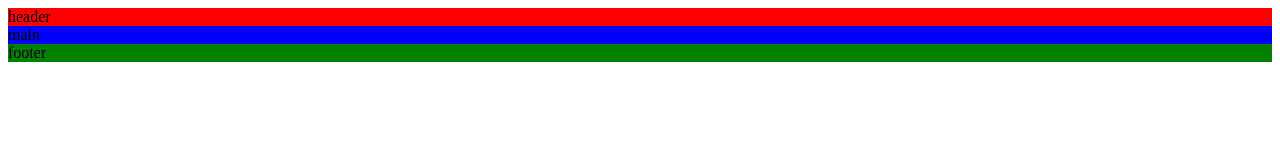
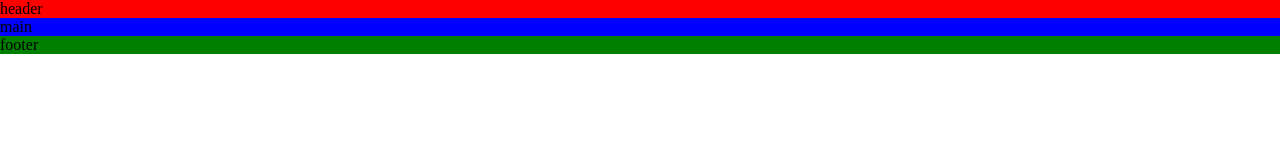
Before and after one commit to F2K23/Cat-Care, a plain HTML site: page index.html in a window 1280 px wide. Drawn offline with Linux system fonts and the light colour scheme.

Commit message:
added astericks wildcard to get rid of outer white border

```diff
--- a/assets/css/style.css
+++ b/assets/css/style.css
@@ -1,3 +1,10 @@
+/*asterick wildcard to overide default styles added by the browser*/
+* {
+    padding: 0;
+    margin: 0;
+    box-sizing:border-box;
+}
+
 /*header*/
 header {
     background-color: red;
```
